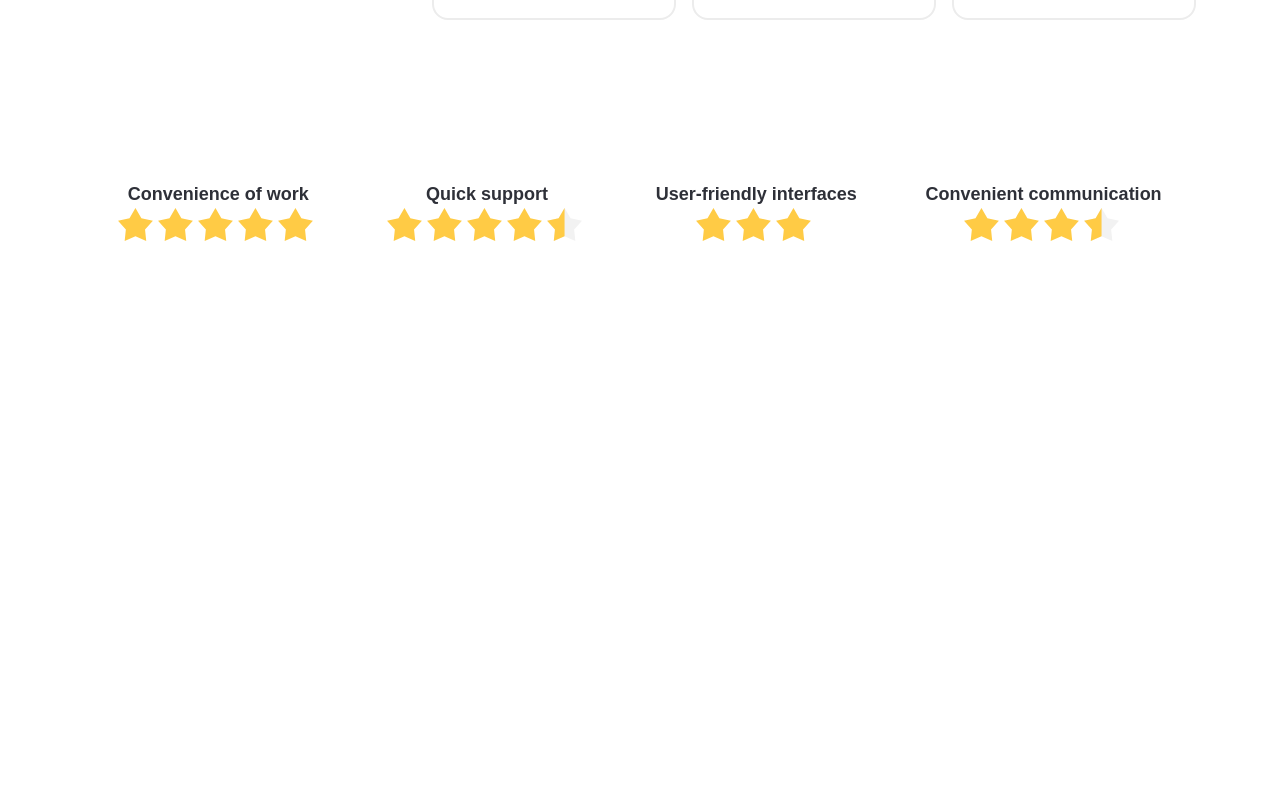
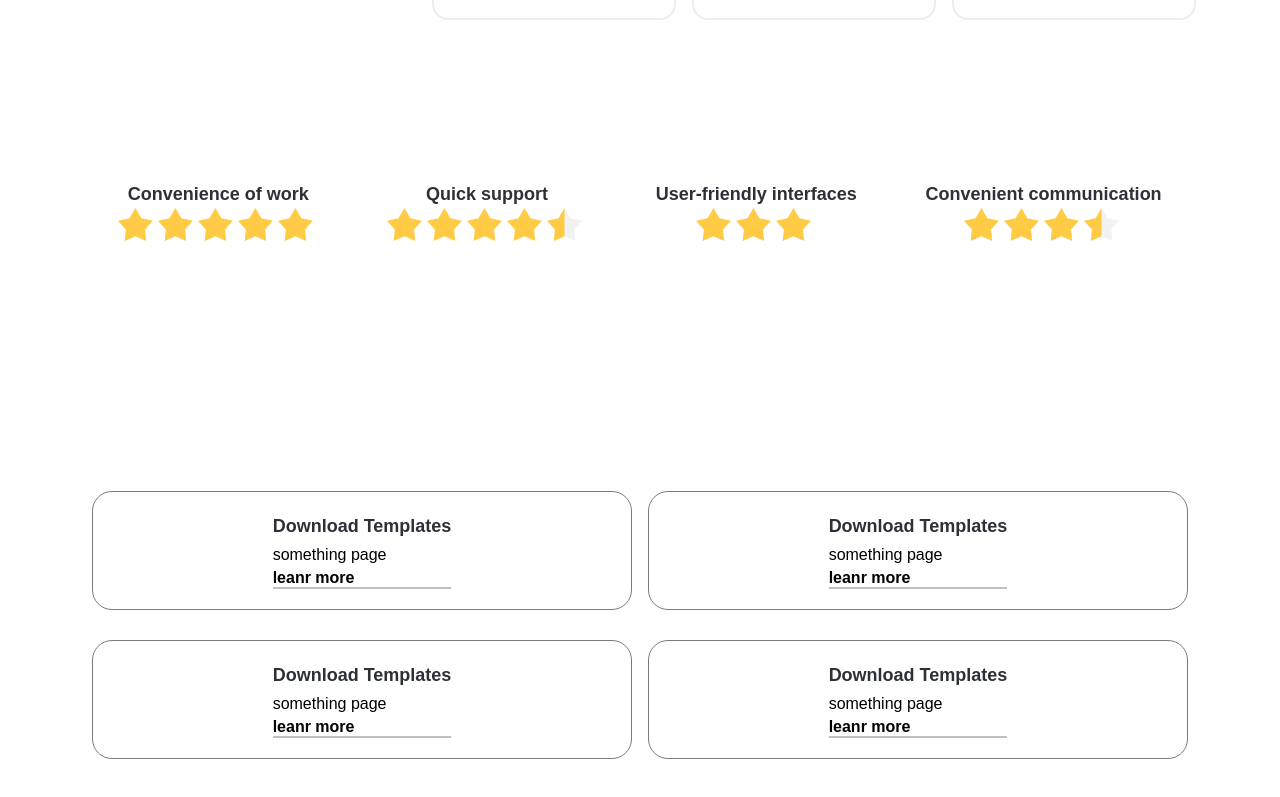
Before and after one commit to grage03/prello, a React (Create React App) app: page / in a window 1280 px wide. Shown: the part 966-1763 px from the top of the page. Before the commit the page ends 1337 px from the top, so only its background shows below. Built offline with nearby package versions, Linux system fonts and the light colour scheme; a web font is replaced by a local one.

Commit message:
add(public): index.tsx styles.sass  add(src\assets\styles\_mixins.sass): some code )

```diff
--- a/package.json
+++ b/package.json
@@ -21,7 +21,7 @@
     "react-dom": "^17.0.2",
     "react-i18next": "^11.15.4",
     "react-router-dom": "^6.2.1",
-    "react-scripts": "5.0.0",
+    "react-scripts": "^5.0.0",
     "typescript": "^4.5.5",
     "web-vitals": "^2.1.4"
   },
--- a/src/assets/styles/_mixins.sass
+++ b/src/assets/styles/_mixins.sass
@@ -59,3 +59,7 @@
 @mixin flex-column
   display: flex
   flex-direction: column
+
+@mixin flex-row-warp
+  display: flex
+  flex-flow: row wrap
--- /dev/null
+++ b/src/public/layouts/Main/components/PublicSecond/index.tsx
@@ -0,0 +1,38 @@
+import React from "react"
+
+import './style/styles.sass'
+
+export const PublicSecond = () => {
+  return (
+    <div className="help-secondblock">
+      <div className="help-secondblock__container">
+        <div className="help-secondblock__items">
+          <h3 className="help-secondblock__title">Download Templates</h3>
+          <p className="help-secondblock__description">something page </p>
+          <p className="help-secondblock__link">leanr more</p>
+        </div>
+      </div>
+      <div className="help-secondblock__container">
+        <div className="help-secondblock__items">
+          <h3 className="help-secondblock__title">Download Templates</h3>
+          <p className="help-secondblock__description">something page </p>
+          <p className="help-secondblock__link">leanr more</p>
+        </div>
+      </div>
+      <div className="help-secondblock__container">
+        <div className="help-secondblock__items">
+          <h3 className="help-secondblock__title">Download Templates</h3>
+          <p className="help-secondblock__description">something page </p>
+          <p className="help-secondblock__link">leanr more</p>
+        </div>
+      </div>
+      <div className="help-secondblock__container">
+        <div className="help-secondblock__items">
+          <h3 className="help-secondblock__title">Download Templates</h3>
+          <p className="help-secondblock__description">something page </p>
+          <p className="help-secondblock__link">leanr more</p>
+        </div>
+      </div>
+    </div>
+  )
+}
--- /dev/null
+++ b/src/public/layouts/Main/components/PublicSecond/style/styles.sass
@@ -0,0 +1,114 @@
+@import '../../../../../../assets/styles/_variables.sass'
+
+.help-teams
+  @include flex-justify-between
+  align-items: center
+  padding: 120px 0
+
+  @media screen and (max-width: $md-max-width)
+    flex-direction: column
+
+  &__interaction
+    padding-right: 10%
+
+    @media screen and (max-width: $md-max-width)
+      padding-right: 0
+
+  &__interaction,
+  &__image
+    width: 50%
+
+    @media screen and (max-width: $md-max-width)
+      width: 100%
+
+  &__image
+    @media screen and (max-width: $md-max-width)
+      margin-top: 40px
+
+  &__launch
+    @media screen and (max-width: $md-max-width)
+      padding: 0 80px
+      @include flex-justify-center
+
+    @media screen and (max-width: $sm-max-width)
+      padding: 0
+      @include flex-justify-center
+
+  &__title
+    width: 100%
+    @media screen and (max-width: $md-max-width)
+      text-align: center
+
+  &__description
+    width: 100%
+    text-align: justify
+    line-height: 28px
+    margin: 40px 0
+
+    @media screen and (max-width: $md-max-width)
+      text-align: center
+
+.help-secondblock
+  align-items: center
+  padding: 120px 0
+
+  @media screen and (max-width: $md-max-width)
+    flex-wrap: wrap
+
+
+  @include flex-row-warp
+  &__container
+    border: 1px solid #7a7b7e
+    border-radius: 20px
+    background: #ffffff
+    max-width: 720px
+    margin-left: auto
+    margin-right: auto
+    padding-left: 160px
+    padding-right: 160px
+    margin-bottom: 30px
+
+    @media screen and (max-width: $md-max-width)
+        padding: 50px
+
+
+  &__items
+    padding: 20px
+
+  &__description
+    width: 100%
+    text-align: justify
+    line-height: 10px
+    margin: 10px 0
+    @media screen and (max-width: $md-max-width)
+      padding: 1px
+
+  &__title
+    width: 100%
+    @media screen and (max-width: $md-max-width)
+      text-align: center
+
+  &__icons
+
+
+  &__image
+     width: 50%
+
+     @media screen and (max-width: $md-max-width)
+      width: 100%
+
+
+  &__link
+   text-decoration: none
+   background-image: linear-gradient(#1995AD 50%, #1995AD 50%), linear-gradient(silver 50%, silver 50%)
+   background-position: center bottom
+   background-repeat: no-repeat
+   background-size: 0 .163em, 100% .163em
+   color: #000000
+   padding-bottom: .188em
+   transition: background-size .5s
+   font-weight: bold
+
+  &__link:hover
+   background-size: 100% .163em, 100% .163em
+   background-position: left bottom
--- a/src/public/layouts/Main/components/index.ts
+++ b/src/public/layouts/Main/components/index.ts
@@ -1,5 +1,6 @@
 import { PublicReviews } from './PublicReviews'
 import { PublicHelp } from './PublicHelp'
 import { PublicAssessment } from './PublicAssessment'
+import { PublicSecond } from './PublicSecond'
 
-export { PublicReviews, PublicHelp, PublicAssessment }
+export { PublicReviews, PublicHelp, PublicAssessment, PublicSecond }
--- a/src/public/layouts/Main/index.tsx
+++ b/src/public/layouts/Main/index.tsx
@@ -2,7 +2,7 @@ import React from 'react'
 
 import '../../../assets/styles/_helpers.sass'
 
-import { PublicAssessment, PublicHelp, PublicReviews } from './components'
+import { PublicAssessment, PublicHelp, PublicReviews, PublicSecond } from './components'
 
 export const PublicPage = () => {
   return (
@@ -10,6 +10,7 @@ export const PublicPage = () => {
       <PublicHelp />
       <PublicReviews />
       <PublicAssessment />
+      <PublicSecond />
     </div>
   )
 }
```
Also changed, not shown: 1 other file (tests, documents, lock files or other folders).
